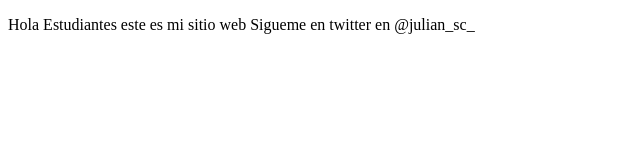
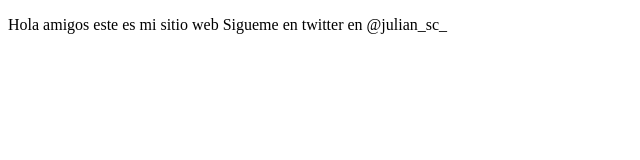
Before and after one commit to Juliology/PersonalProyect, a plain HTML site: page index.html in a window 1280 px wide. Shown: the full height of the page, 0-640 px from the left. Drawn offline with Linux system fonts and the light colour scheme.

```diff
--- a/index.html
+++ b/index.html
@@ -8,7 +8,7 @@
 </head>
 <body>
     <p>
-        Hola Estudiantes este es mi sitio web
+        Hola amigos este es mi sitio web
         Sigueme en twitter en @julian_sc_
     </p>
 </body>
```
